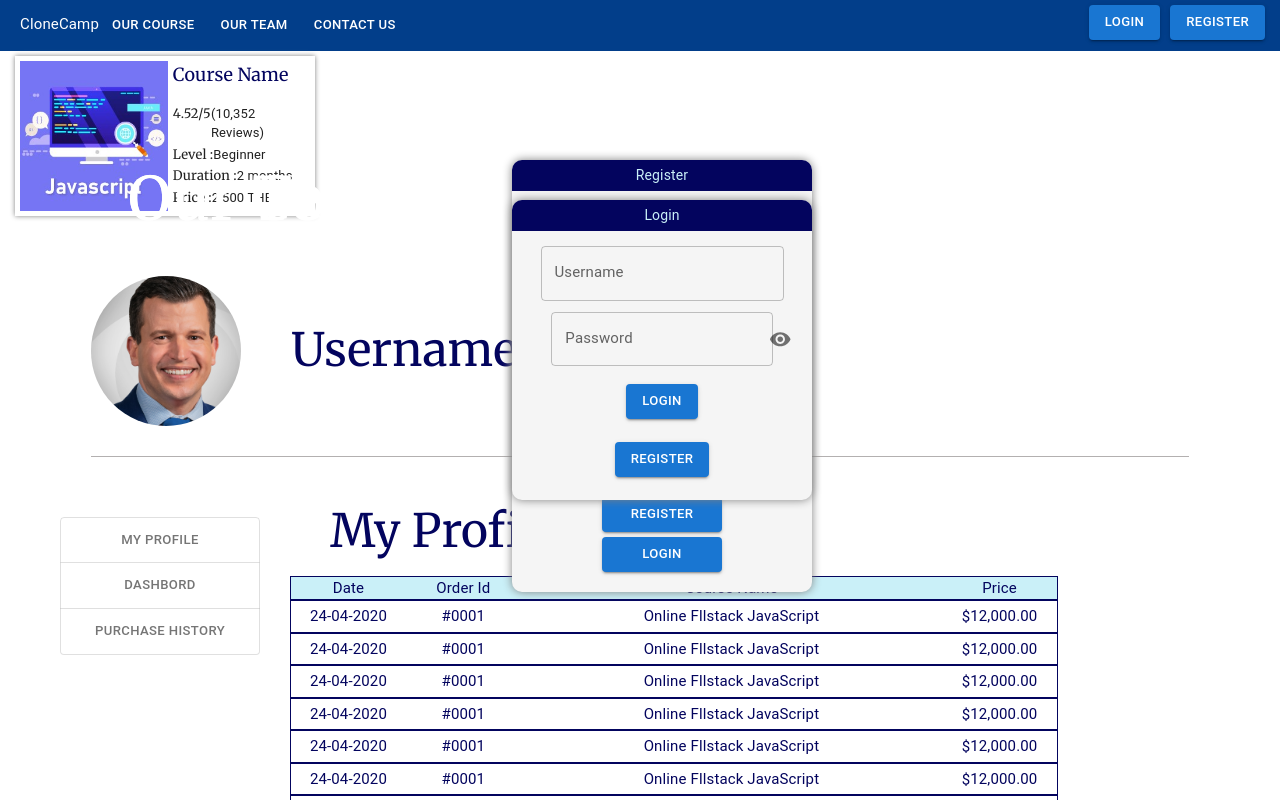
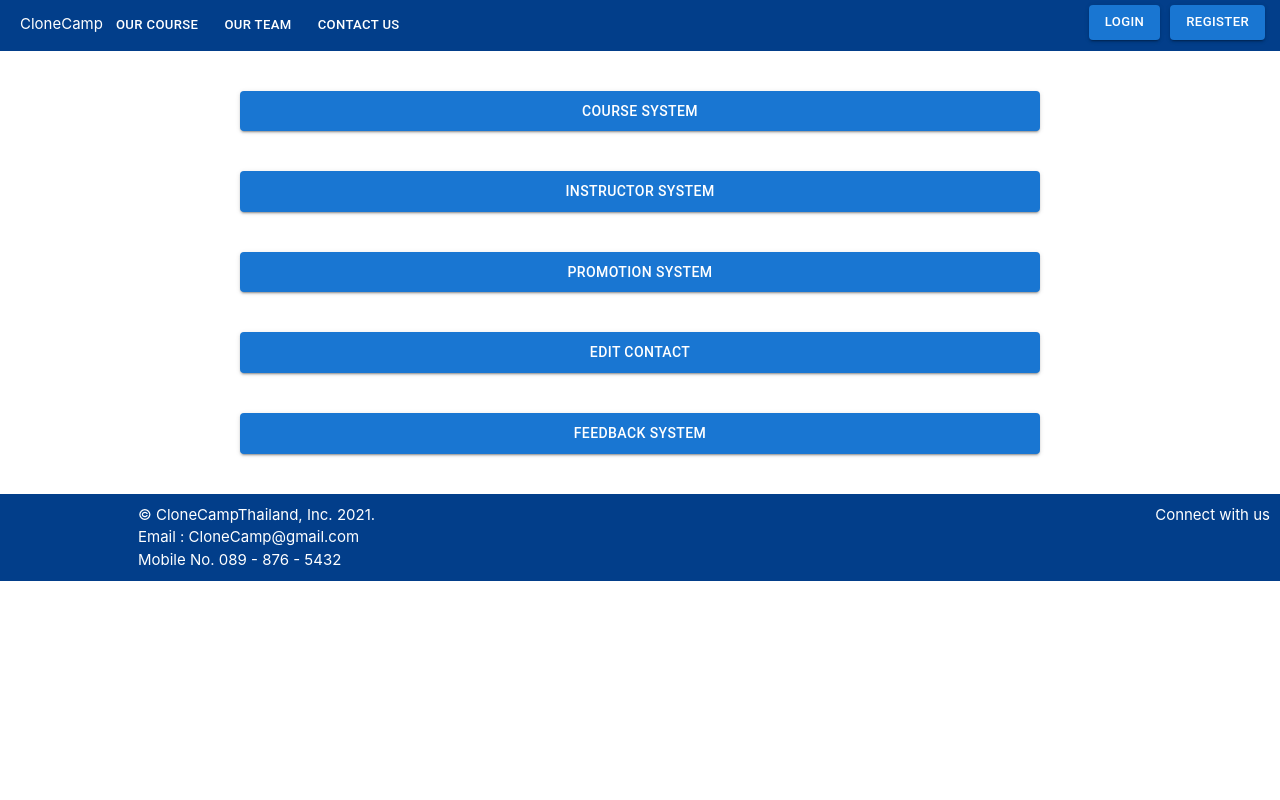
Before and after one commit to Sorawit-Kwanmuk/group-project-front-end, a React (Create React App) app: page / in a window 1280 px wide. Shown: the top 800 px of the page. Built offline with nearby package versions, Linux system fonts and the light colour scheme.

Commit message:
Save AdminHome CSS

```diff
--- a/src/App.js
+++ b/src/App.js
@@ -16,12 +16,14 @@ import OurTeam from "./components/OurTeam/OurTeam";
 import Instructor from "./components/InstructorCard/InstructorCard";
 import "./App.css";
 import ClassroomILearn from "./components/ClassroomILearn/ClassroomILearn";
+import AdminHome from "./components/AdminHome/AdminHome";
 
 function App() {
   return (
     <>
       <Header />
-      <CourseCard />
+      <AdminHome />
+      {/* <CourseCard />
       <MyProfile />
       <ForgetPassword />
       <Register />
@@ -34,7 +36,7 @@ function App() {
       <CourseClassroomAdmin />
       <ContactUsEdit />
       <ContactUsUser />
-      <ClassroomILearn />
+      <ClassroomILearn /> */}
       <Footer />
     </>
   );
--- /dev/null
+++ b/src/components/AdminHome/AdminHome.js
@@ -0,0 +1,33 @@
+import Stack from "@mui/material/Stack";
+import Button from "@mui/material/Button";
+
+export default function AdminHome() {
+  return (
+    <Stack
+      spacing={5}
+      direction="column"
+      sx={{
+        m: 5,
+        display: "flex",
+        justifyContent: "center",
+        alignItems: "center"
+      }}
+    >
+      <Button size="large" variant="contained" sx={{ width: 800 }}>
+        Course System
+      </Button>
+      <Button size="large" variant="contained" sx={{ width: 800 }}>
+        Instructor System
+      </Button>
+      <Button size="large" variant="contained" sx={{ width: 800 }}>
+        Promotion System
+      </Button>
+      <Button size="large" variant="contained" sx={{ width: 800 }}>
+        Edit Contact
+      </Button>
+      <Button size="large" variant="contained" sx={{ width: 800 }}>
+        Feedback System
+      </Button>
+    </Stack>
+  );
+}
```
